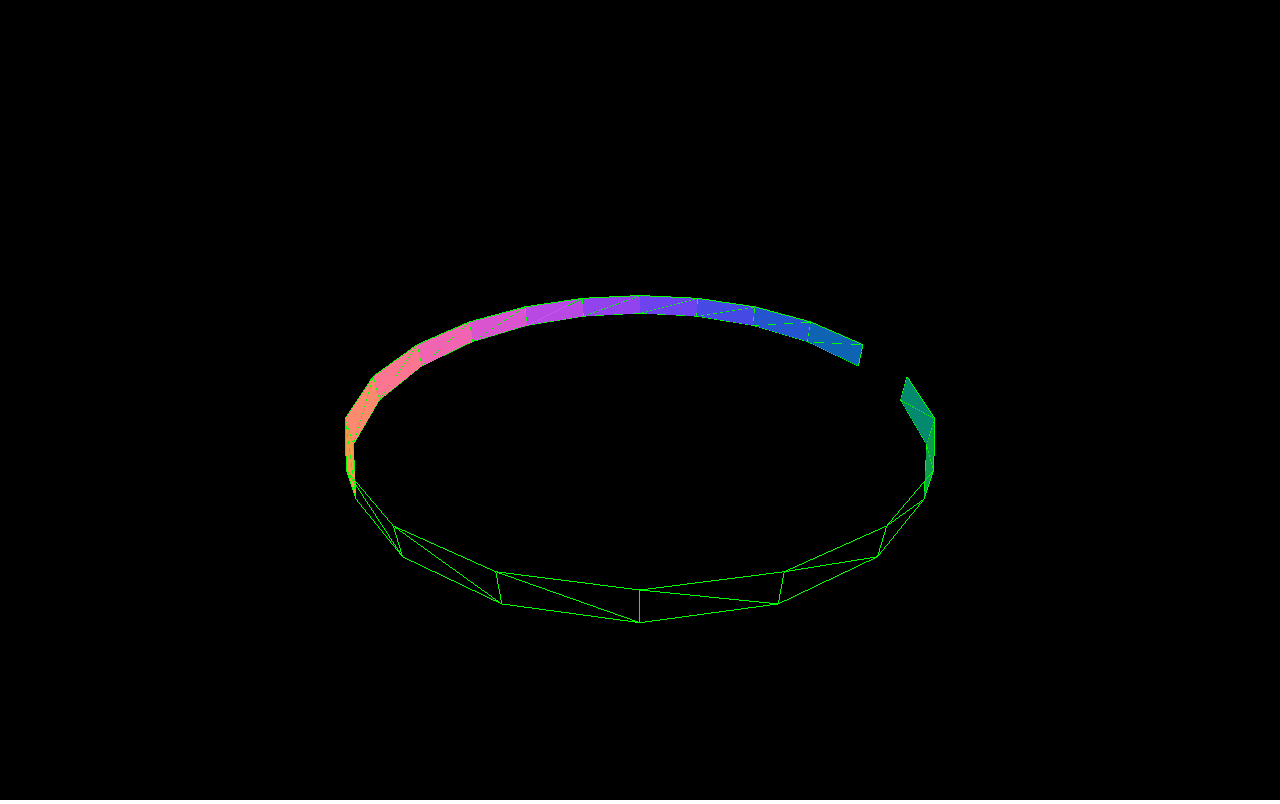
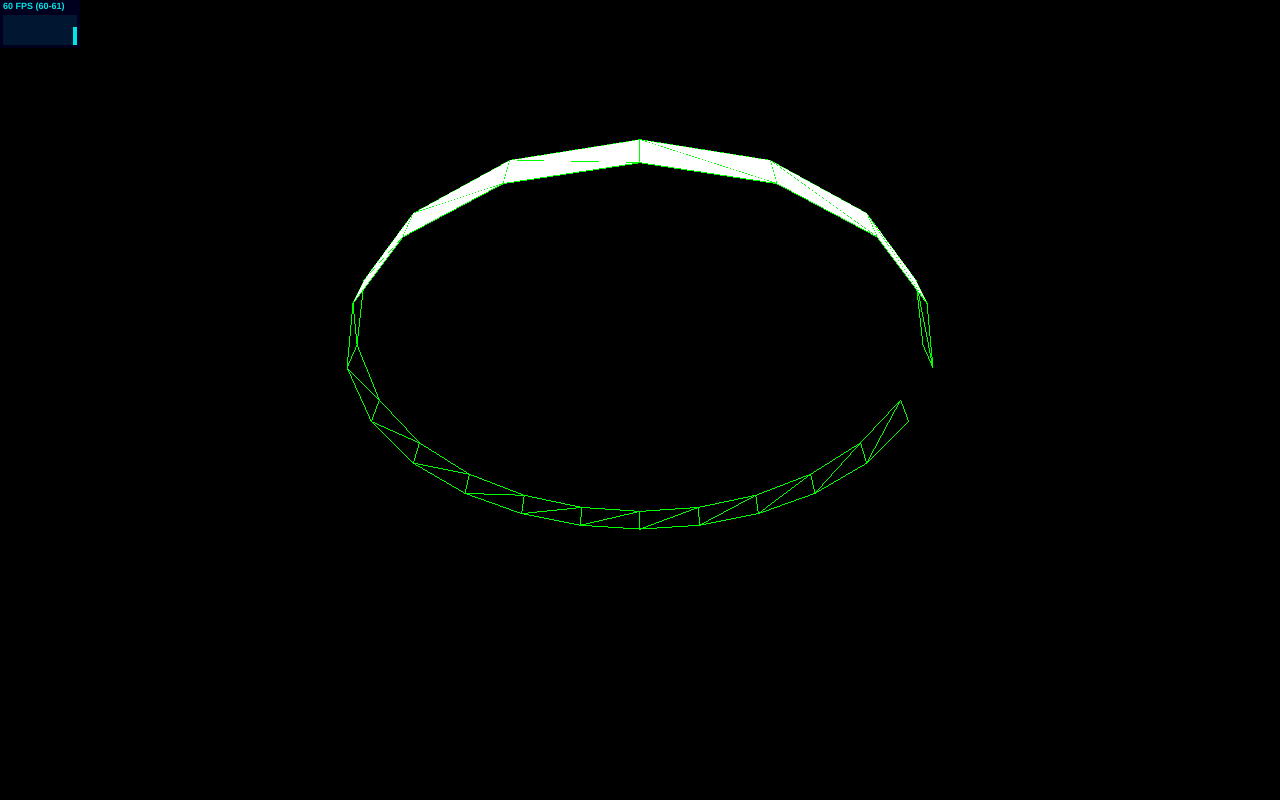
Before and after one commit to jeonghopark/stripSphere, a plain HTML site: page index.html in a window 1280 px wide. Drawn offline with Linux system fonts and the light colour scheme.

Commit message:
Rotate Change Color

```diff
--- a/index.html
+++ b/index.html
@@ -19,9 +19,11 @@
     <script type="text/javascript" src="js/libs/stats.min.js"></script>
     <script type="text/javascript" src="js/libs/dat.gui.min.js"></script>
     <script type="text/javascript" src="js/libs/FirstPersonControls.js"></script>
+    <script type="text/javascript" src="js/libs/Detector.js"></script>
 
     <body>
 
+        <div id="container"></div>
         <script src="script.js"></script>
 
 
--- /dev/null
+++ b/js/libs/Detector.js
@@ -0,0 +1,78 @@
+/**
+ * @author alteredq / http://alteredqualia.com/
+ * @author mr.doob / http://mrdoob.com/
+ */
+
+var Detector = {
+
+	canvas: !! window.CanvasRenderingContext2D,
+	webgl: ( function () {
+
+		try {
+
+			var canvas = document.createElement( 'canvas' ); return !! ( window.WebGLRenderingContext && ( canvas.getContext( 'webgl' ) || canvas.getContext( 'experimental-webgl' ) ) );
+
+		} catch ( e ) {
+
+			return false;
+
+		}
+
+	} )(),
+	workers: !! window.Worker,
+	fileapi: window.File && window.FileReader && window.FileList && window.Blob,
+
+	getWebGLErrorMessage: function () {
+
+		var element = document.createElement( 'div' );
+		element.id = 'webgl-error-message';
+		element.style.fontFamily = 'monospace';
+		element.style.fontSize = '13px';
+		element.style.fontWeight = 'normal';
+		element.style.textAlign = 'center';
+		element.style.background = '#fff';
+		element.style.color = '#000';
+		element.style.padding = '1.5em';
+		element.style.width = '400px';
+		element.style.margin = '5em auto 0';
+
+		if ( ! this.webgl ) {
+
+			element.innerHTML = window.WebGLRenderingContext ? [
+				'Your graphics card does not seem to support <a href="http://khronos.org/webgl/wiki/Getting_a_WebGL_Implementation" style="color:#000">WebGL</a>.<br />',
+				'Find out how to get it <a href="http://get.webgl.org/" style="color:#000">here</a>.'
+			].join( '\n' ) : [
+				'Your browser does not seem to support <a href="http://khronos.org/webgl/wiki/Getting_a_WebGL_Implementation" style="color:#000">WebGL</a>.<br/>',
+				'Find out how to get it <a href="http://get.webgl.org/" style="color:#000">here</a>.'
+			].join( '\n' );
+
+		}
+
+		return element;
+
+	},
+
+	addGetWebGLMessage: function ( parameters ) {
+
+		var parent, id, element;
+
+		parameters = parameters || {};
+
+		parent = parameters.parent !== undefined ? parameters.parent : document.body;
+		id = parameters.id !== undefined ? parameters.id : 'oldie';
+
+		element = Detector.getWebGLErrorMessage();
+		element.id = id;
+
+		parent.appendChild( element );
+
+	}
+
+};
+
+// browserify support
+if ( typeof module === 'object' ) {
+
+	module.exports = Detector;
+
+}
--- a/script.js
+++ b/script.js
@@ -1,55 +1,88 @@
-var scene = new THREE.Scene();
-var camera = new THREE.PerspectiveCamera(75, window.innerWidth / window.innerHeight, 0.1, 1000);
-// camera.rotation.x = 0.4;
+var clock;
+var container;
+var scene;
+var stats;
+var camera;
+var wireMesh;
+var object;
+var renderer;
+
+init();
+animate();
+
+function init() {
+
+    clock = new THREE.Clock();
+
+    container = document.getElementById('container');
+
+    scene = new THREE.Scene();
+
+    camera = new THREE.PerspectiveCamera(75, window.innerWidth / window.innerHeight, 0.1, 1000);
     camera.position.y = 0;
     camera.position.z = 20;
     camera.lookAt(new THREE.Vector3(0, 0, 0));
 
-var renderer = new THREE.WebGLRenderer();
+    renderer = new THREE.WebGLRenderer();
     renderer.setSize(window.innerWidth, window.innerHeight);
-document.body.appendChild(renderer.domElement);
+    renderer.domElement.style.position = "relative";
+    renderer.gammaInput = true;
+    renderer.gammaOutput = true;
+    renderer.shadowMap.enabled = true;
 
-var geom = new THREE.Geometry();
+    container.appendChild(renderer.domElement);
 
-for (var i = 0; i < 20; i++) {
+    stats = new Stats();
+    container.appendChild(stats.dom);
+
+    var _geom = new THREE.Geometry();
+    var _step = 20;
+    for (var i = 0; i < _step; i++) {
         var _size = 10;
-    var _x1 = Math.cos(THREE.Math.degToRad(i*360/20)) * _size;
-    var _x2 = Math.cos(THREE.Math.degToRad((i+1)*360/20)) * _size;
-    var _z1 = Math.sin(THREE.Math.degToRad((i)*360/20)) * _size;
-    var _z2 = Math.sin(THREE.Math.degToRad((i+1)*360/20)) * _size;
+        var _x1 = Math.cos(THREE.Math.degToRad(i * 360 / _step)) * _size;
+        var _x2 = Math.cos(THREE.Math.degToRad((i + 1) * 360 / _step)) * _size;
+        var _z1 = Math.sin(THREE.Math.degToRad((i) * 360 / _step)) * _size;
+        var _z2 = Math.sin(THREE.Math.degToRad((i + 1) * 360 / _step)) * _size;
         var v1 = new THREE.Vector3(_x1, 0, _z1);
         var v2 = new THREE.Vector3(_x2, 1, _z2);
         var v3 = new THREE.Vector3(_x1, 1, _z1);
-    geom.vertices.push(v1);
-    geom.vertices.push(v2);
-    geom.vertices.push(v3);
+        _geom.vertices.push(v1);
+        _geom.vertices.push(v2);
+        _geom.vertices.push(v3);
+    }
+    for (var i = 0; i < _geom.vertices.length - 3; i += 3) {
+        _geom.faces.push(new THREE.Face3(i + 1, i, i + 2));
+        _geom.faces.push(new THREE.Face3(i + 3, i, i + 1));
+        _geom.computeFaceNormals();
     }
 
-for (var i = 0; i < geom.vertices.length - 3; i += 3) {
-    geom.faces.push(new THREE.Face3(i, i + 1, i + 2));
-    geom.faces.push(new THREE.Face3(i, i + 3, i + 1));
-    geom.computeFaceNormals();
-}
+    var _norMat = new THREE.MeshBasicMaterial({color: "rgb(255, 255, 255)"});
 
+    object = new THREE.Mesh(_geom, _norMat);
 
-var object = new THREE.Mesh(geom, new THREE.MeshNormalMaterial());
-var wireMat = new THREE.MeshBasicMaterial({
+    var _wireMat = new THREE.MeshBasicMaterial({
         color: "rgb(0,255,0)",
         wireframe: true,
         transparent: true,
         overdraw: true
     });
 
-var wireMesh = new THREE.Mesh(geom, wireMat);
-
-object.rotation.x = 0.5;
-wireMesh.rotation.x = 0.5;
+    wireMesh = new THREE.Mesh(_geom, _wireMat);
 
     scene.add(wireMesh);
     scene.add(object);
+}
+
+
+function animate() {
+    requestAnimationFrame(animate);
+    render();
+    stats.update();
+}
 
 function render() {
-    requestAnimationFrame(render);
+    var _delta = clock.getElapsedTime() * 0.5;
+    object.rotation.x = _delta;
+    wireMesh.rotation.x = _delta;
     renderer.render(scene, camera);
 }
-render();
```
Lines whose indentation alone changed are shown as unchanged.
